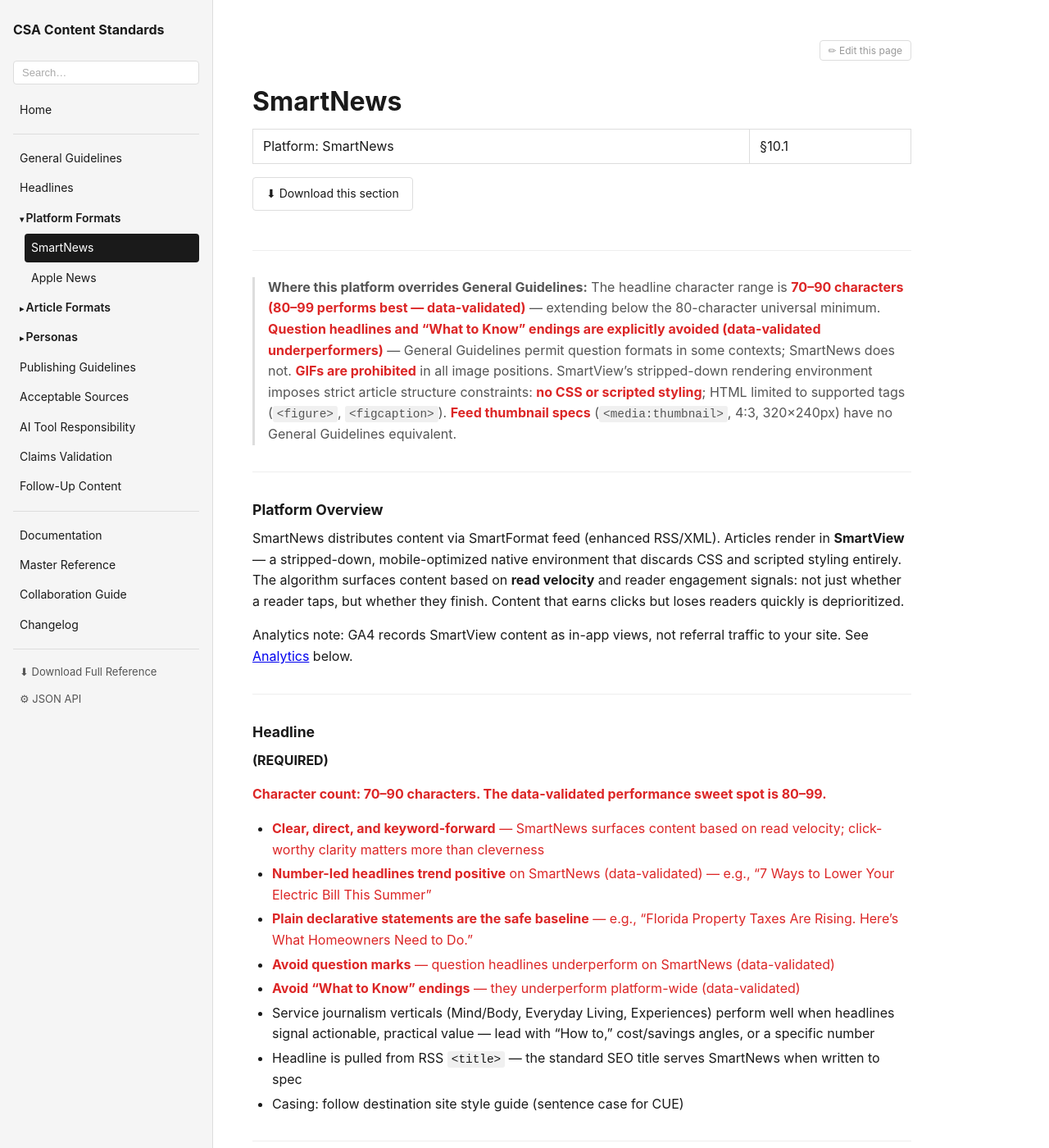
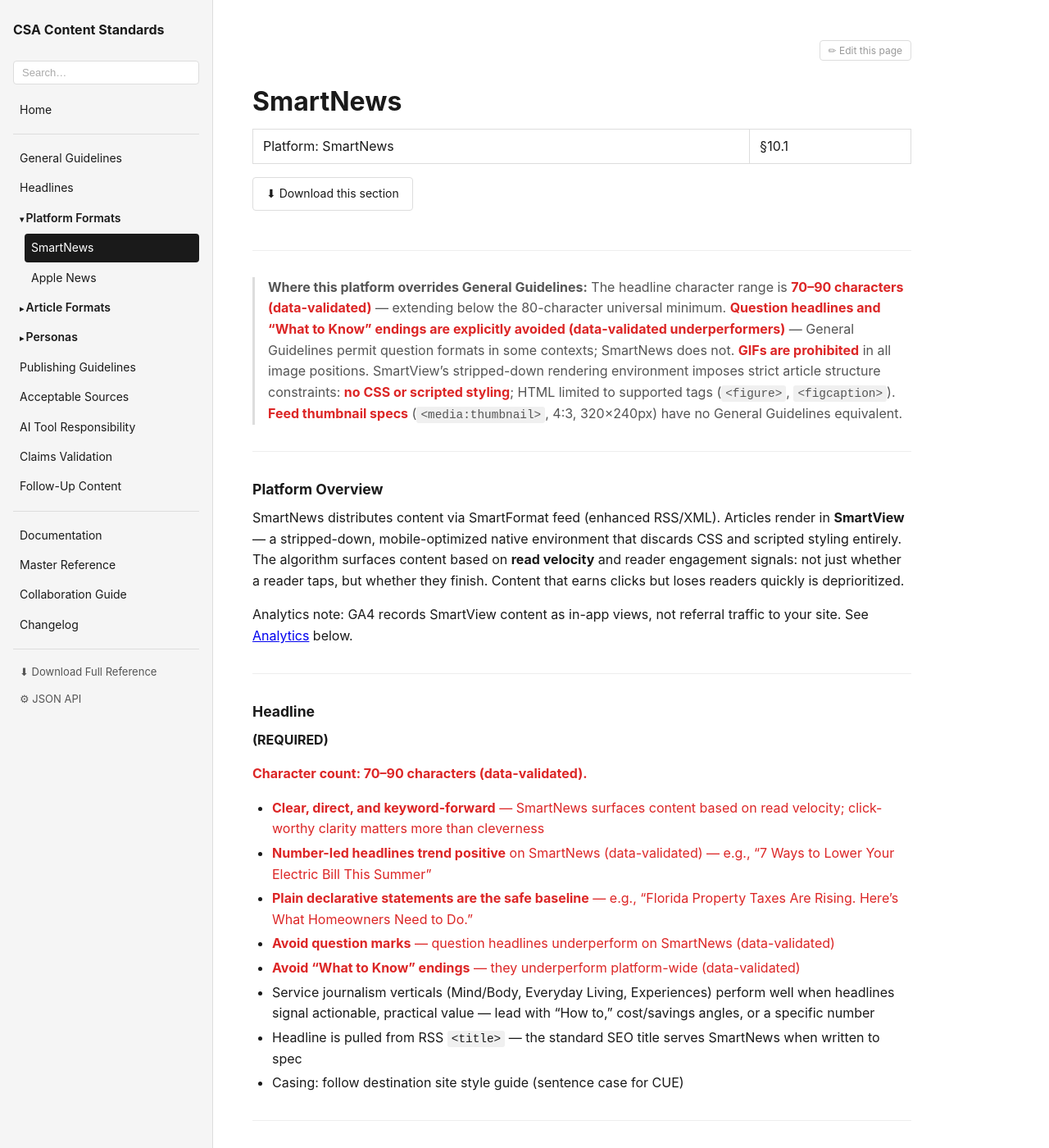
Before and after one commit to piercewilliams/csa-content-standards, a Jekyll site: the page built from docs/platform-smartnews.md, in a window 1280 px wide and 1400 px high. Shown: the whole window at 82% size. Built offline with Jekyll 4.4.1, drawn with Linux system fonts in a browser that asks for light colours; a script that is not in the unit is left out; some of the changed text lies outside the part shown.

Commit message:
fix: remove contradictory 80-99 sweet spot from SmartNews headline range
Data-validated range is 70–90. The 80–99 claim extended past the validated
cap and was internally inconsistent. All references corrected across
platform-smartnews.md, headlines.md, master-reference.md, api/reference.json.

Co-Authored-By: Claude Sonnet 4.6 <noreply@anthropic.com>

```diff
--- a/api/reference.json
+++ b/api/reference.json
@@ -236,7 +236,7 @@
           "status": "active",
           "agent_audiences": ["general-style", "headline", "seo", "human-only"],
           "standalone_url": "https://csa-content-standards.netlify.app/docs/platform-smartnews",
-          "notes": "SmartFormat RSS/XML feed. Headline 70–90 chars (80–99 sweet spot, data-validated); no question headlines; no 'What to Know' endings; number-led trend positive. No CSS/scripted styling in SmartView. No GIFs. Feed thumbnail: media:thumbnail, 4:3, 320×240px. GA4 tracks in-app views not referral traffic."
+          "notes": "SmartFormat RSS/XML feed. Headline 70–90 chars (data-validated); no question headlines; no 'What to Know' endings; number-led trend positive. No CSS/scripted styling in SmartView. No GIFs. Feed thumbnail: media:thumbnail, 4:3, 320×240px. GA4 tracks in-app views not referral traffic."
         },
         {
           "id": "platform-apple-news",
--- a/docs/platform-smartnews.md
+++ b/docs/platform-smartnews.md
@@ -15,7 +15,7 @@ Platform: SmartNews | §10.1
 
 ---
 
-> **Where this platform overrides General Guidelines:** The headline character range is <span style="color: #dc2626;">**70–90 characters (80–99 performs best — data-validated)**</span> — extending below the 80-character universal minimum. <span style="color: #dc2626;">**Question headlines and "What to Know" endings are explicitly avoided (data-validated underperformers)**</span> — General Guidelines permit question formats in some contexts; SmartNews does not. <span style="color: #dc2626;">**GIFs are prohibited**</span> in all image positions. SmartView's stripped-down rendering environment imposes strict article structure constraints: <span style="color: #dc2626;">**no CSS or scripted styling**</span>; HTML limited to supported tags (`<figure>`, `<figcaption>`). <span style="color: #dc2626;">**Feed thumbnail specs**</span> (`<media:thumbnail>`, 4:3, 320×240px) have no General Guidelines equivalent.
+> **Where this platform overrides General Guidelines:** The headline character range is <span style="color: #dc2626;">**70–90 characters (data-validated)**</span> — extending below the 80-character universal minimum. <span style="color: #dc2626;">**Question headlines and "What to Know" endings are explicitly avoided (data-validated underperformers)**</span> — General Guidelines permit question formats in some contexts; SmartNews does not. <span style="color: #dc2626;">**GIFs are prohibited**</span> in all image positions. SmartView's stripped-down rendering environment imposes strict article structure constraints: <span style="color: #dc2626;">**no CSS or scripted styling**</span>; HTML limited to supported tags (`<figure>`, `<figcaption>`). <span style="color: #dc2626;">**Feed thumbnail specs**</span> (`<media:thumbnail>`, 4:3, 320×240px) have no General Guidelines equivalent.
 
 ---
 
@@ -31,7 +31,7 @@ Analytics note: GA4 records SmartView content as in-app views, not referral traf
 ### Headline
 **(REQUIRED)**
 
-<span style="color: #dc2626;">**Character count: 70–90 characters. The data-validated performance sweet spot is 80–99.**</span>
+<span style="color: #dc2626;">**Character count: 70–90 characters (data-validated).**</span>
 
 - <span style="color: #dc2626;">**Clear, direct, and keyword-forward** — SmartNews surfaces content based on read velocity; click-worthy clarity matters more than cleverness</span>
 - <span style="color: #dc2626;">**Number-led headlines trend positive** on SmartNews (data-validated) — e.g., "7 Ways to Lower Your Electric Bill This Summer"</span>
@@ -136,7 +136,7 @@ To track SmartNews performance in GA4: **Reports > Acquisition > Traffic Acquisi
 <!-- AGENT-AUDIENCE: human-only -->
 ### Pre-Publish Checklist
 
-- Headline: 70–90 characters (80–99 target), keyword-forward, plain declarative or number-led
+- Headline: 70–90 characters (data-validated), keyword-forward, plain declarative or number-led
 - No question marks in headline
 - No "What to Know" ending in headline
 - No GIFs anywhere in the article
```
Also changed, not shown: docs/headlines.md (+1 -1 lines), docs/master-reference.md (+1 -1 lines).
